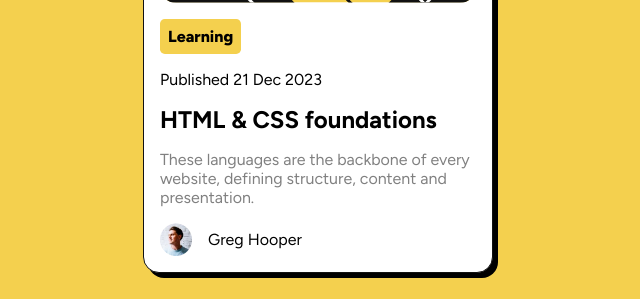
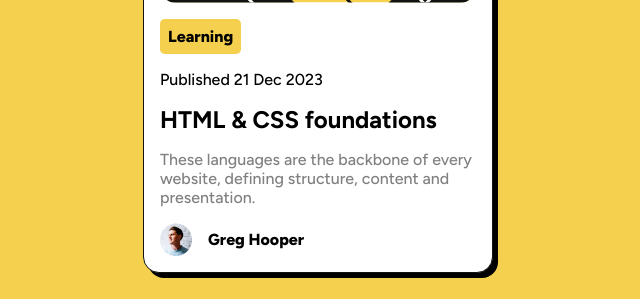
Before and after one commit to jeffgicharu/blog-preview-card, a plain HTML site: page index.html in a window 1280 px wide. Shown: the part 365-664 px from the top of the page, without its empty margins (322-962 px from the left). Drawn offline with Linux system fonts and the light colour scheme.

Commit message:
Font-weight

```diff
--- a/style.css
+++ b/style.css
@@ -52,6 +52,7 @@ figure{
 
 .two{
     margin-bottom: 1rem;
+    font-weight: 500;
 }
 
 h2{
@@ -61,6 +62,7 @@ h2{
 .three{
     color: hsl(0, 0%, 50%);
     margin-bottom: 1rem;
+    font-weight: 500;
 }
 
 section{
@@ -72,3 +74,7 @@ section{
 section img{
     width: 32px;
 }
+
+span{
+    font-weight: 800;
+}
```
